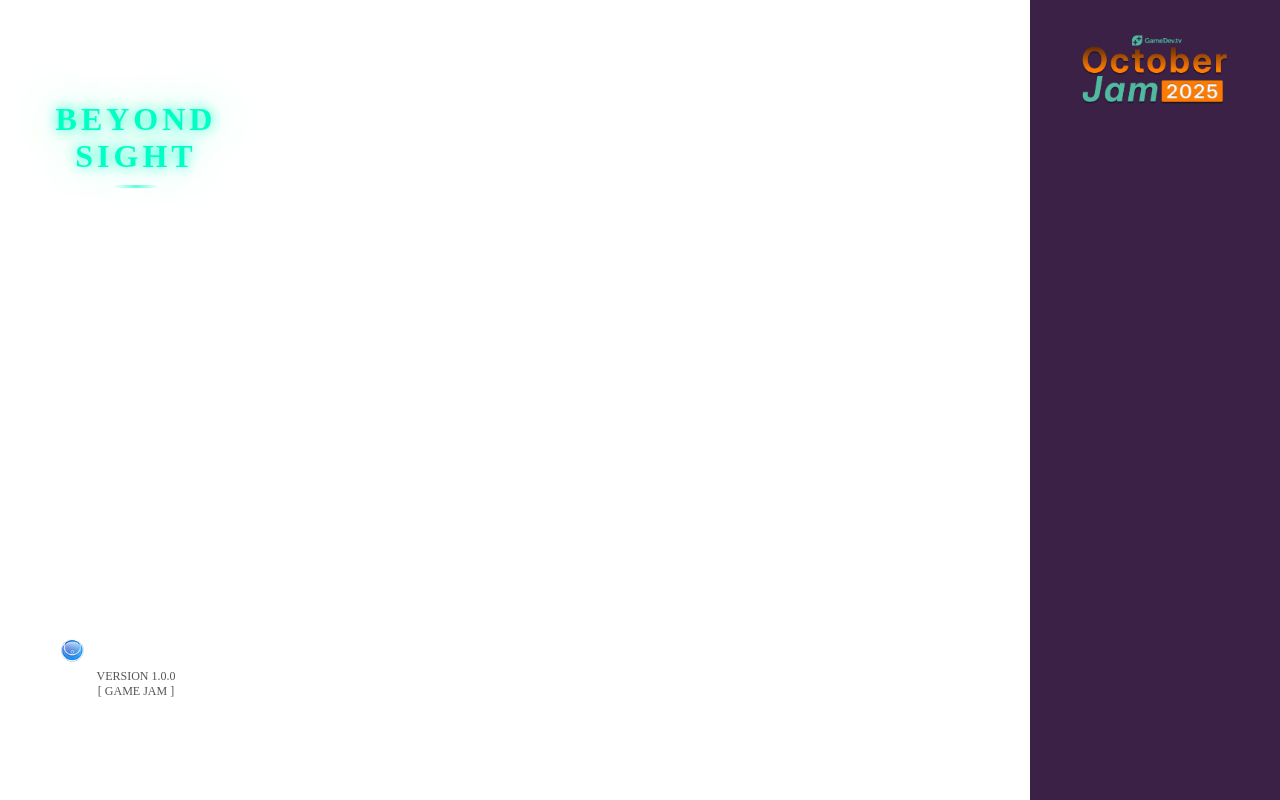
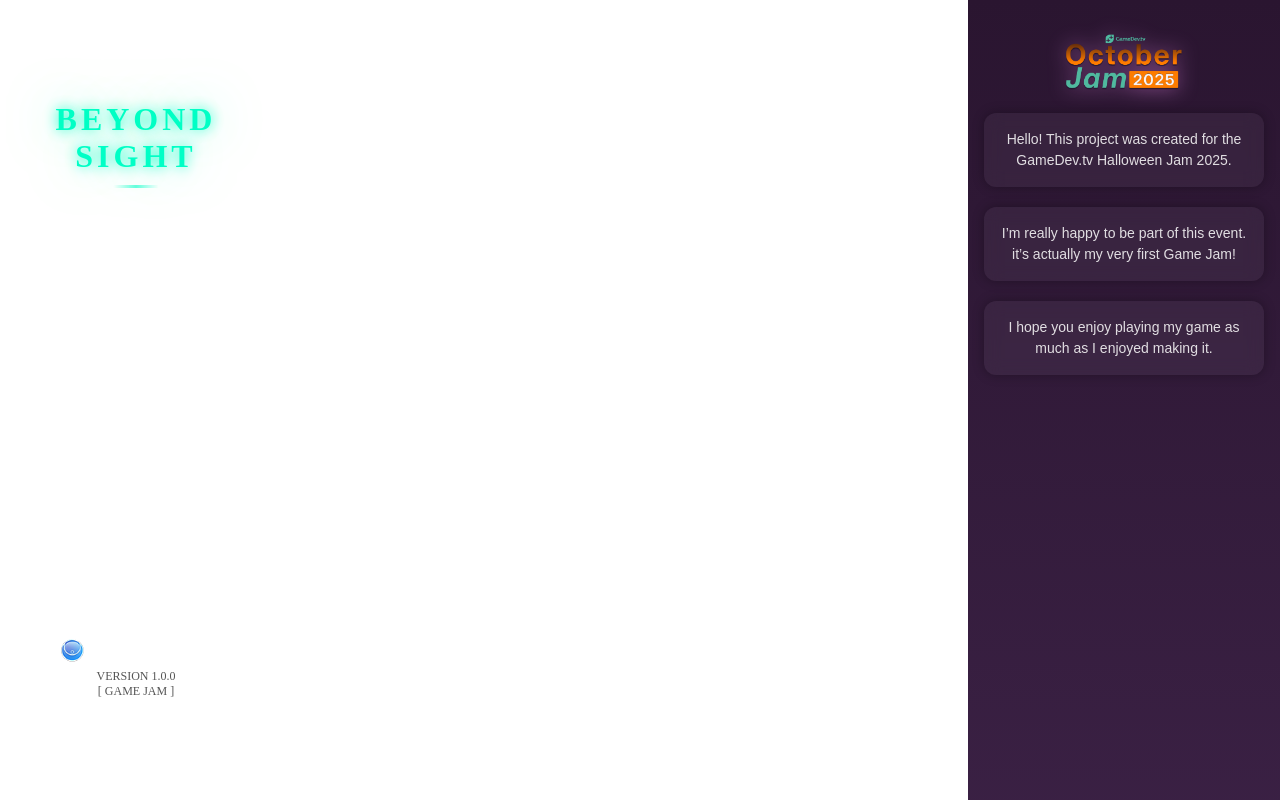
Before and after one commit to bagidea/beyond-sight, a React (Vite) app: page / in a window 1280 px wide. Shown: the top 800 px of the page. Built offline with nearby package versions, Linux system fonts and the light colour scheme.

Commit message:
menu done.

```diff
--- a/src/App.css
+++ b/src/App.css
@@ -102,21 +102,44 @@
 .game-gui_description {
     display: flex;
     flex-direction: column;
-    right: 0px;
-    position: absolute;
-    width: 250px;
+    position: fixed;
+    right: 0;
+    width: 280px;
     height: 100%;
-    background-color: #3B2145;
+    padding: 2rem 1rem;
+    background: linear-gradient(180deg, #2a1530 0%, #3b2145 100%);
 }
 
 .game-gui_description-top {
     display: flex;
-    padding-top: 2rem;
-    justify-content: center;
-    width: 100%;
+    flex-direction: column;
+    align-items: center;
+    text-align: center;
+    color: #fff;
+    gap: 20px;
+    font-family: "Orbitron", sans-serif;
+    line-height: 1.5;
 }
 
 .game-gui_description-top img {
-    width: 150px;
+    width: 120px;
     height: auto;
+    filter: drop-shadow(0 0 10px rgba(255, 150, 255, 0.4));
 }
+
+.game-gui_description-top div {
+    font-size: 14px;
+    padding: 0 10px;
+    color: rgba(255, 255, 255, 0.85);
+    background: rgba(255, 255, 255, 0.05);
+    border-radius: 12px;
+    padding: 1rem;
+    box-shadow: 0 0 12px rgba(0, 0, 0, 0.3);
+    backdrop-filter: blur(8px);
+    transition: all 0.3s ease;
+}
+
+.game-gui_description-top div:hover {
+    background: rgba(255, 255, 255, 0.1);
+    transform: scale(1.02);
+}
--- a/src/App.tsx
+++ b/src/App.tsx
@@ -24,6 +24,16 @@ const App = () => {
         <div className="game-gui_description">
           <div className="game-gui_description-top">
             <img src="LOGO_jam.png" />
+
+            <div>
+              Hello! This project was created for the GameDev.tv Halloween Jam 2025.
+            </div>
+            <div>
+              I’m really happy to be part of this event. it’s actually my very first Game Jam!
+            </div>
+            <div>
+              I hope you enjoy playing my game as much as I enjoyed making it.
+            </div>
           </div>
         </div>
       </div>
```
Also changed, not shown: src/main/scenes/menu.ts (+5 -5 lines).
